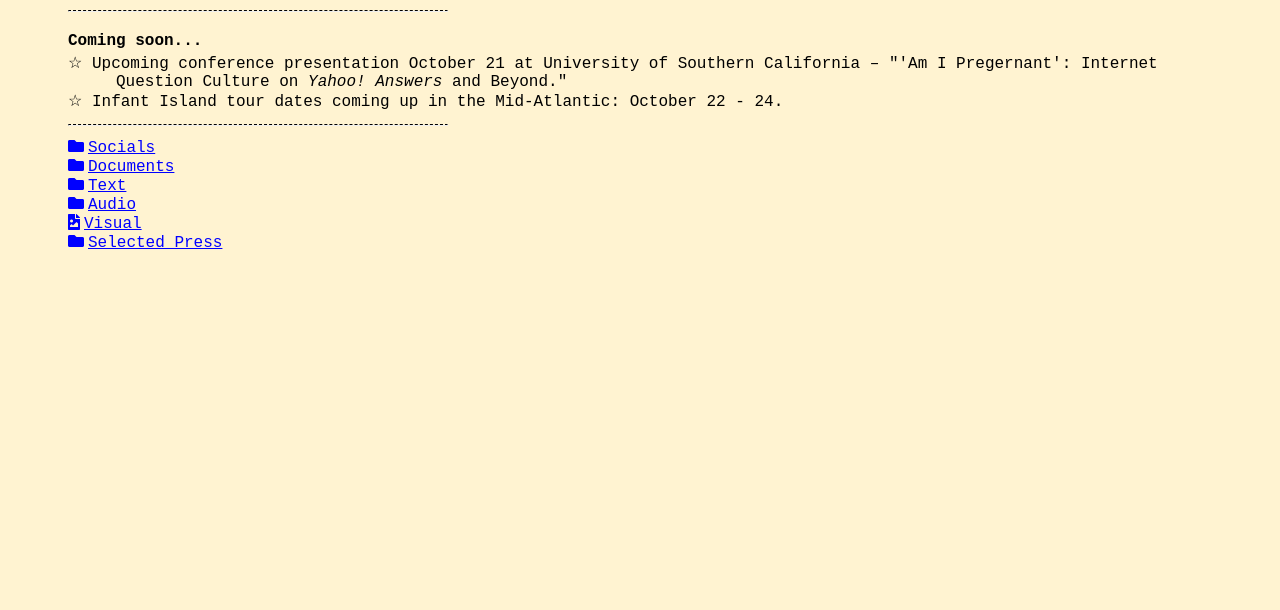
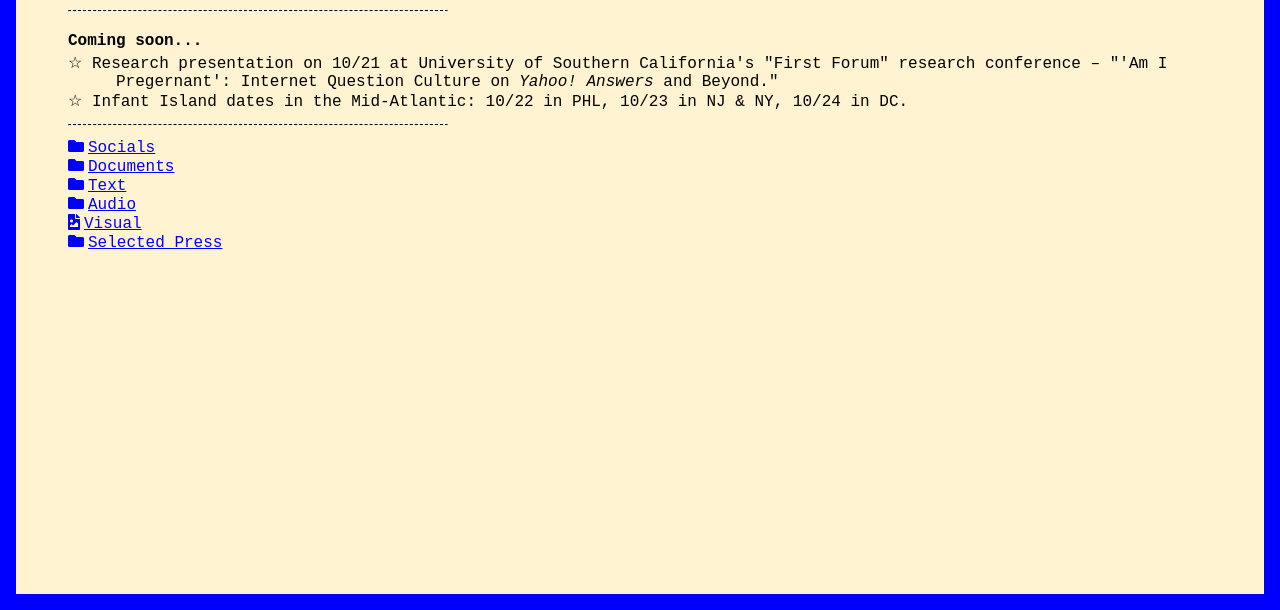
Before and after one commit to rudenshiold/personal-site, a plain HTML site: page index.html in a window 1280 px wide. Shown: the part 190-800 px from the top of the page. Drawn offline with Linux system fonts and the light colour scheme; files whose address does not match are found by name.

Commit message:
Border, text changes.

```diff
--- a/index.html
+++ b/index.html
@@ -34,6 +34,44 @@
             font-family: "Lack";
             src: url("fonts/lack-regular-webfont.woff") format("woff"),
                 url("fonts/lack-regular-webfont.woff2") format("woff2");
+        }
+
+        #top,
+        #bottom,
+        #left,
+        #right {
+            background: blue;
+            position: fixed;
+        }
+
+        #left,
+        #right {
+            top: 0;
+            bottom: 0;
+            width: 16px;
+        }
+
+        #left {
+            left: 0;
+        }
+
+        #right {
+            right: 0;
+        }
+
+        #top,
+        #bottom {
+            left: 0;
+            right: 0;
+            height: 16px;
+        }
+
+        #top {
+            top: 0;
+        }
+
+        #bottom {
+            bottom: 0;
         }
 
         a {
@@ -90,6 +128,9 @@
             font-size: 16px;
             color: black;
             font-size: 25px;
+            /* border-style: inset;
+            border-color: blue;
+            border-width: 15px; */
         }
 
         .dark-mode {
@@ -168,13 +209,17 @@
 </head>
 
 <body>
+    <div id="left"></div>
+    <div id="right"></div>
+    <div id="top"></div>
+    <div id="bottom"></div>
     <h1>
         Alex&shy;ander Ruden&shy;shiold
     </h1>
     <p style="padding-left: 0px; text-indent: 0px">
         <b>
             Musician, writer, audio engineer, and designer based in Charlottesville, Virginia.<br>
-            Shelton scholar in the Media, Culture, & Technology M.A. program at the University of Virginia.
+            Shelton scholar in the Media, Culture, & Technology M.A. program at U.Va.
         </b>
     </p>
 
@@ -184,11 +229,11 @@
         <b>Coming soon...</b><br>
     </span>
     <p>
-        ☆ Upcoming conference presentation October 21 at University of Southern California – "'Am I Pregernant':
+        ☆ Research presentation on 10/21 at University of Southern California's "First Forum" research conference – "'Am I Pregernant':
         Internet Question Culture on <em>Yahoo! Answers</em> and Beyond."<br>
     </p>
     <p>
-        ☆ Infant Island tour dates coming up in the Mid-Atlantic: October 22 - 24.
+        ☆ Infant Island dates in the Mid-Atlantic: 10/22 in PHL, 10/23 in NJ & NY, 10/24 in DC.
     </p>
     <hr>
 
@@ -256,8 +301,13 @@
     <div class="panel">
         <button class="accordion"><i class="fas fa-folder">&nbsp;</i>By Project</button>
         <div class="panel">
-            <i class="fas fa-link">&nbsp;</i>Infant Island (<a href="https://infantisland.us/">Website</a>|<a href="https://infantisland.bandcamp.com/">Bandcamp</a>|<a href="https://open.spotify.com/artist/34ZIRrOiowNWuyJYt5crZM?si=Ps6ISAOiTYaqImL5oemCSg&dl_branch=1">Spotify</a>|<a href="https://music.apple.com/us/artist/infant-island/1413922728">Apple</a>)<br>
-            <i class="fas fa-link">&nbsp;</i>Mattachine (<a href="https://mattachine.bandcamp.com/">Bandcamp</a>|<a href="https://open.spotify.com/artist/0PfIlzOhx6ShRiBrZpwKDG?si=hhyHGGogQKqjn6VWZHbJHA&dl_branch=1">Spotify</a>|<a href="https://music.apple.com/us/artist/mattachine/1515847353">Apple</a>)<br>
+            <i class="fas fa-link">&nbsp;</i>Infant Island (<a href="https://infantisland.us/">Website</a>|<a
+                href="https://infantisland.bandcamp.com/">Bandcamp</a>|<a
+                href="https://open.spotify.com/artist/34ZIRrOiowNWuyJYt5crZM?si=Ps6ISAOiTYaqImL5oemCSg&dl_branch=1">Spotify</a>|<a
+                href="https://music.apple.com/us/artist/infant-island/1413922728">Apple</a>)<br>
+            <i class="fas fa-link">&nbsp;</i>Mattachine (<a href="https://mattachine.bandcamp.com/">Bandcamp</a>|<a
+                href="https://open.spotify.com/artist/0PfIlzOhx6ShRiBrZpwKDG?si=hhyHGGogQKqjn6VWZHbJHA&dl_branch=1">Spotify</a>|<a
+                href="https://music.apple.com/us/artist/mattachine/1515847353">Apple</a>)<br>
             <i class="fas fa-link">&nbsp;</i>Sylph (<a href="https://sylphva.bandcamp.com/">Bandcamp</a>)<br>
             <i class="fas fa-link">&nbsp;</i>Maidenhair (<a href="https://maidenhair.bandcamp.com/">Bandcamp</a>)<br>
             <i class="fas fa-link">&nbsp;</i>Cerbe (<a href="https://soundcloud.com/cerbe">Soundcloud</a>)<br>
```
